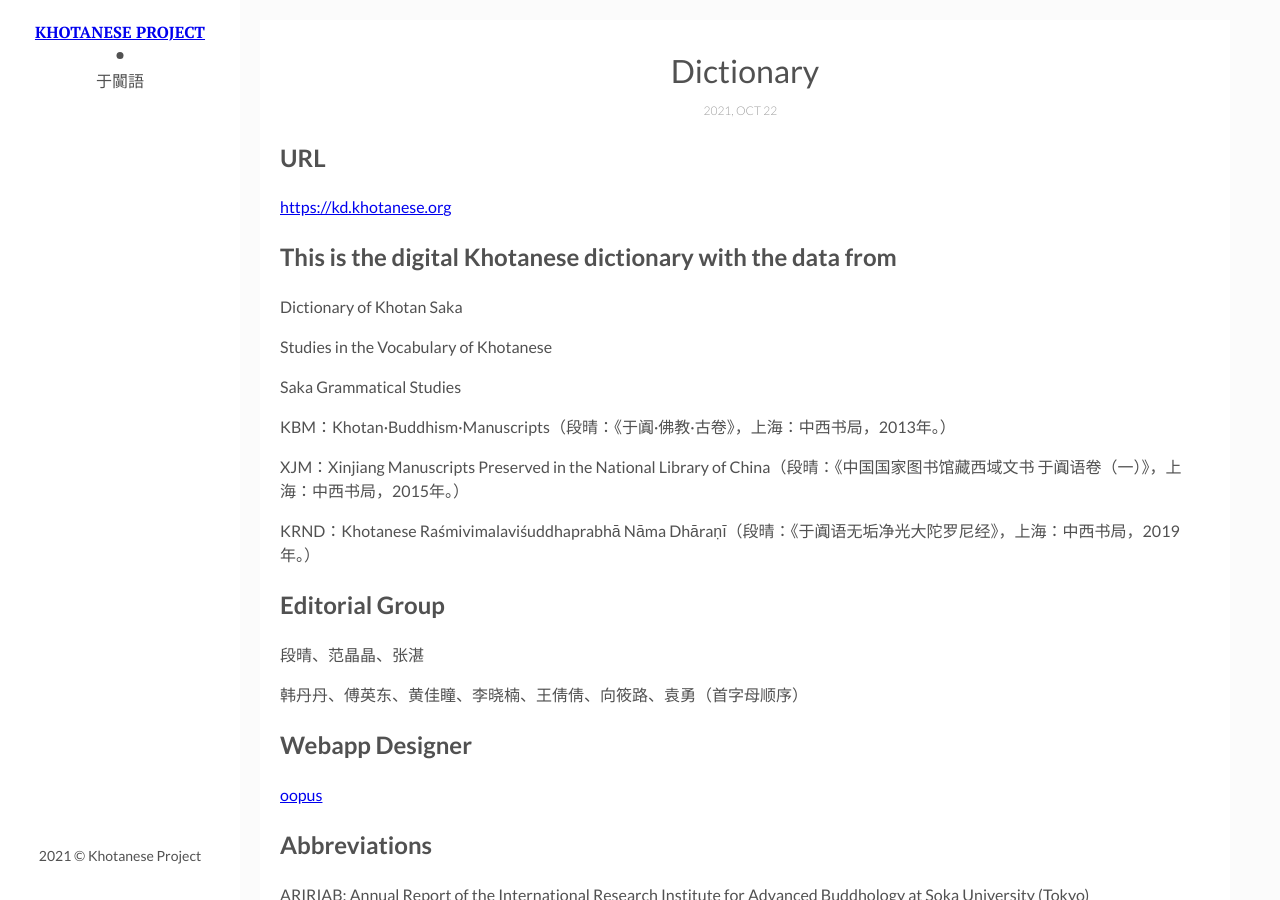
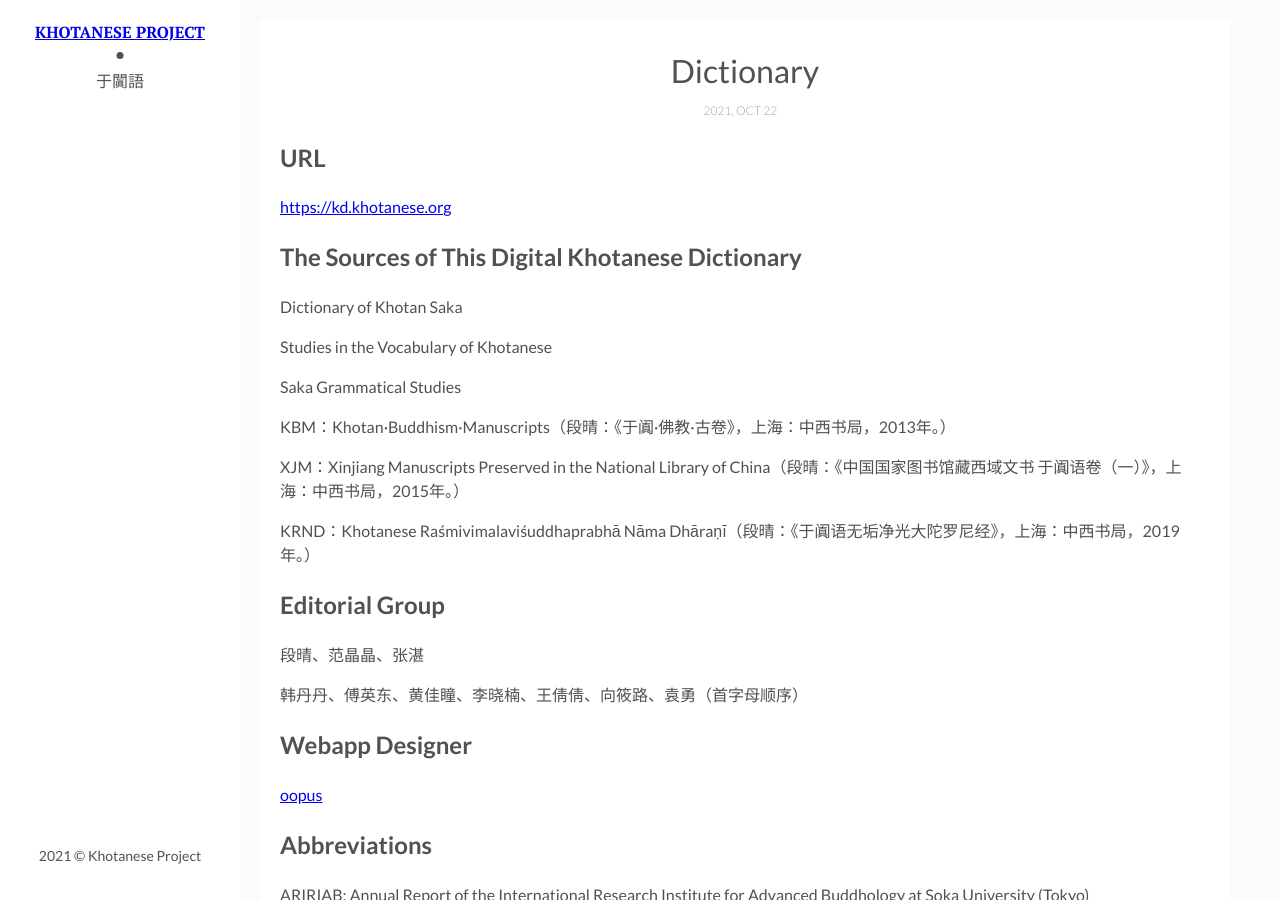
Before and after one commit to khotanese/khotanese.github.io, a Jekyll site: the page built from _posts/2021-10-22-dictionary.markdown, in a window 1280 px wide and 900 px high. Built offline with Jekyll 4.4.1, drawn with Linux system fonts in a browser that asks for light colours.

Commit message:
Update 2021-10-22-dictionary.markdown

```diff
--- a/_posts/2021-10-22-dictionary.markdown
+++ b/_posts/2021-10-22-dictionary.markdown
@@ -12,7 +12,7 @@ img:  # Add image post (optional)
 [https://kd.khotanese.org](https://kd.khotanese.org/)
 
 
-## This is the digital Khotanese dictionary with the data from
+## The Sources of This Digital Khotanese Dictionary
 
 Dictionary of Khotan Saka
 
```
